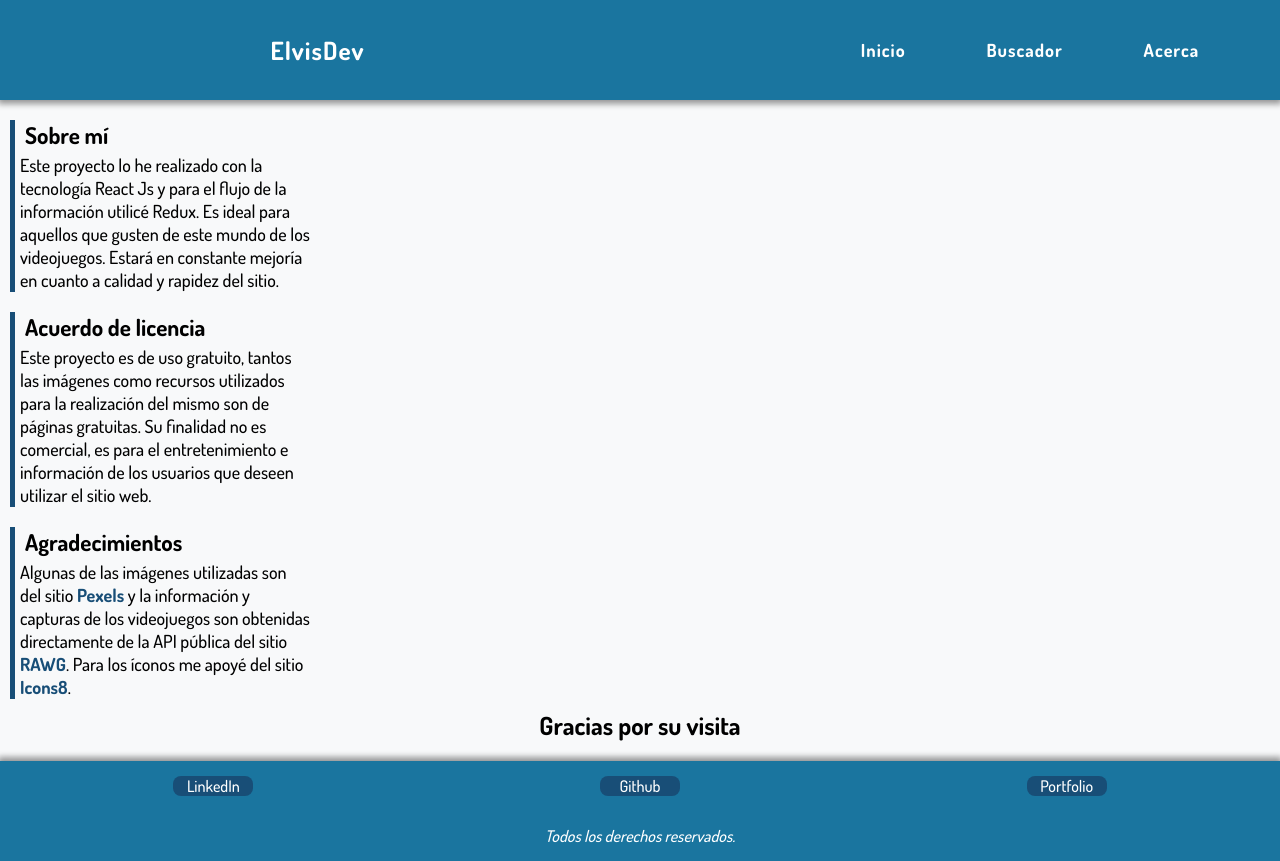
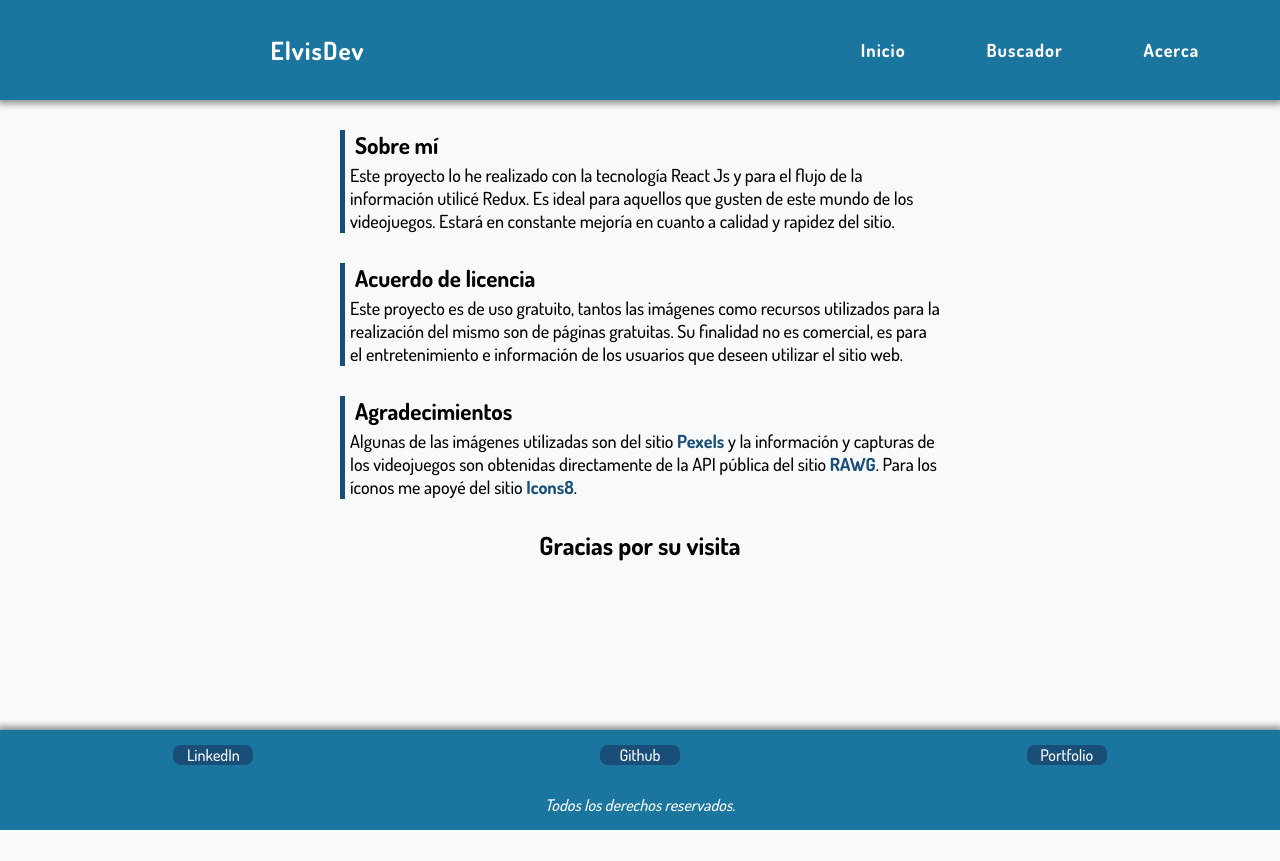
Before and after one commit to ElvisGT/Application_Redux, a React app: page /#/acerca in a window 1280 px wide. After the commit the page ends 830 px from the top, so only its background shows below. Built offline with nearby package versions, Linux system fonts and the light colour scheme.

Commit message:
Acerca responsive

```diff
--- a/src/static/css/styles.css
+++ b/src/static/css/styles.css
@@ -534,4 +534,9 @@ body {
         object-fit: cover;
     }
 
+    .Acerca-container {
+        width: 60rem;
+        min-height: 10rem;
+        margin: 3rem auto;
+    }
 }
```
